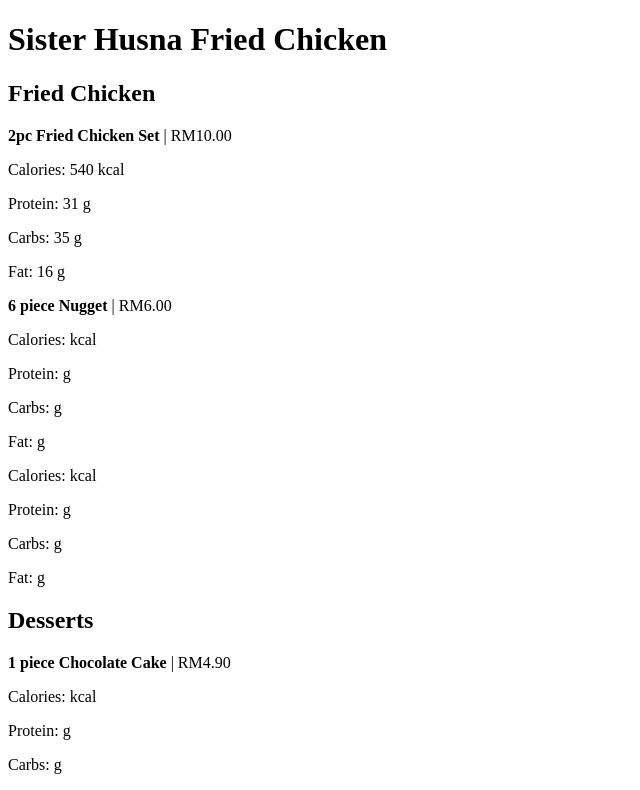
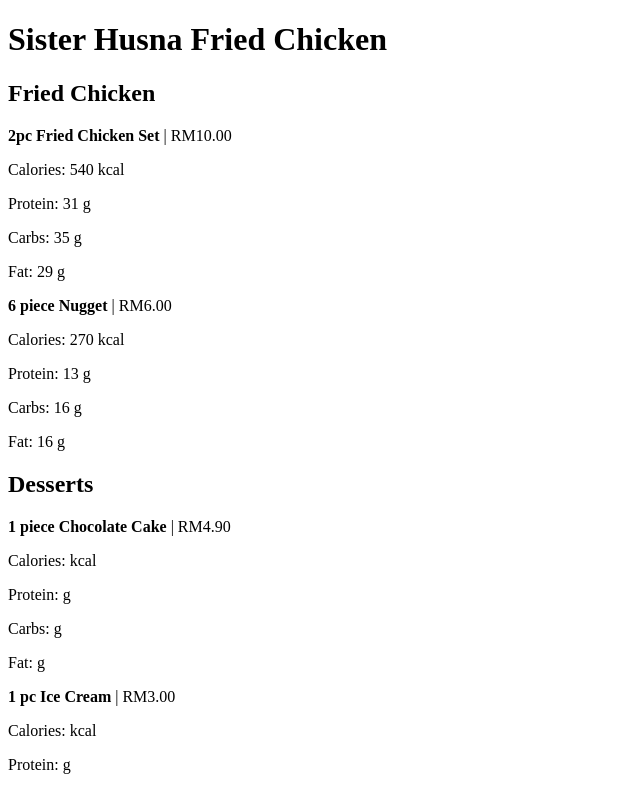
Before and after one commit to ihsky065/props-with-menu-project, a React (Vite) app: page / in a window 1280 px wide. Shown: the top 790 px of the page, without its empty margins (0-640 px from the left). Built offline with nearby package versions, Linux system fonts and the light colour scheme.

Commit message:
add NutritionItem props to friedChicken item second

```diff
--- a/src/App.jsx
+++ b/src/App.jsx
@@ -48,11 +48,14 @@
     <MenuItem
     name={"2pc Fried Chicken Set"}
     price={'RM10.00'}
-    nutritionalInfo={{calories: 540, protein: 31, carbs: 35, fat: 16}}
+    nutritionalInfo={{calories: 540, protein: 31, carbs: 35, fat: 29}}
     />
-    <MenuItem name={'6 piece Nugget'} price={'RM6.00'}/>
-    <NutritionalInfo calories={270} protein={13} carbs={16} fat={16}/>
-    </>
+    <MenuItem
+    name={'6 piece Nugget'}
+    price={'RM6.00'}
+    nutritionalInfo={{calories: 270, protein: 13, carbs: 16, fat: 16}}
+    />
+  </>
 );
 
 const desserts = (
```
